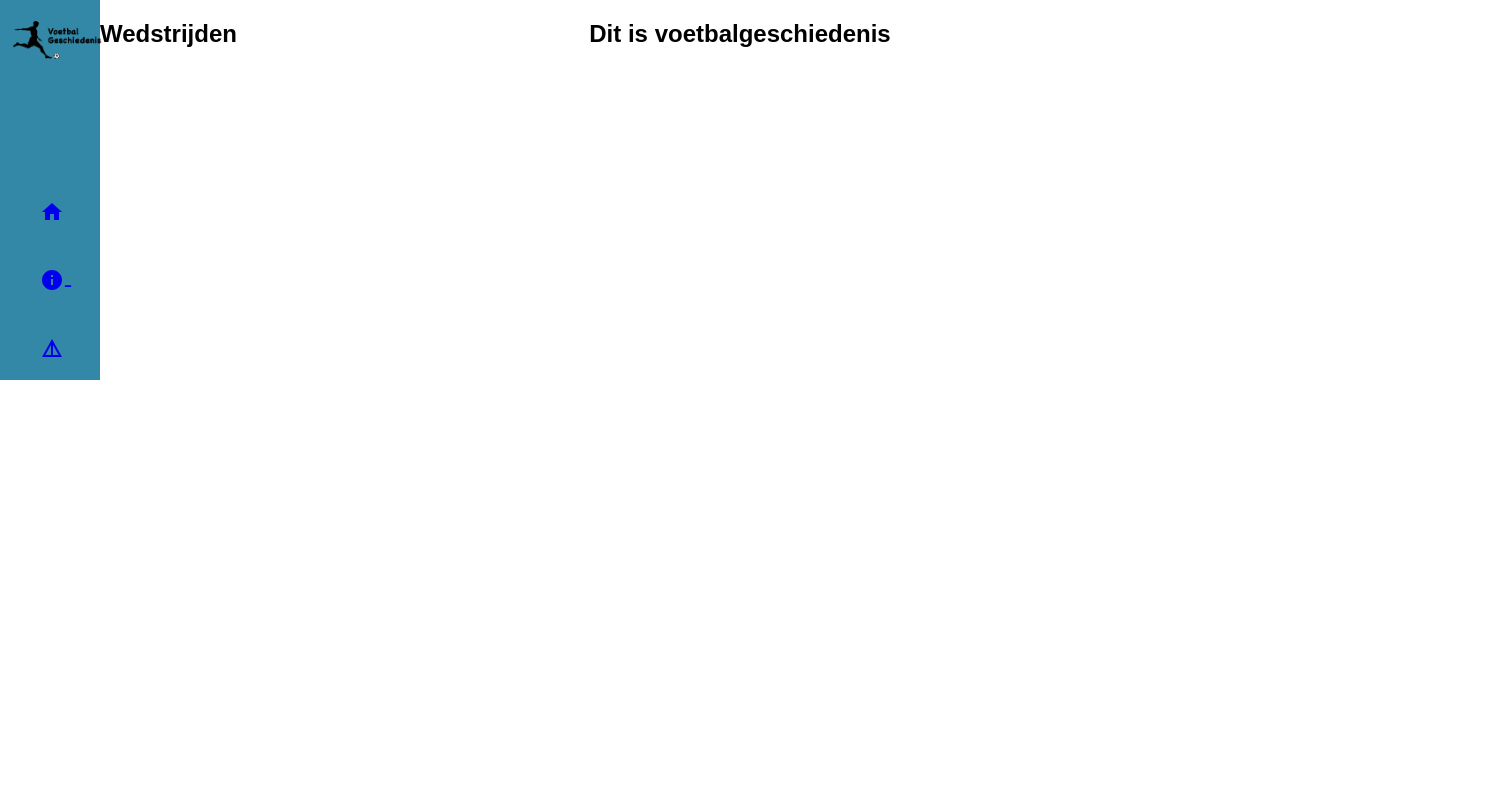
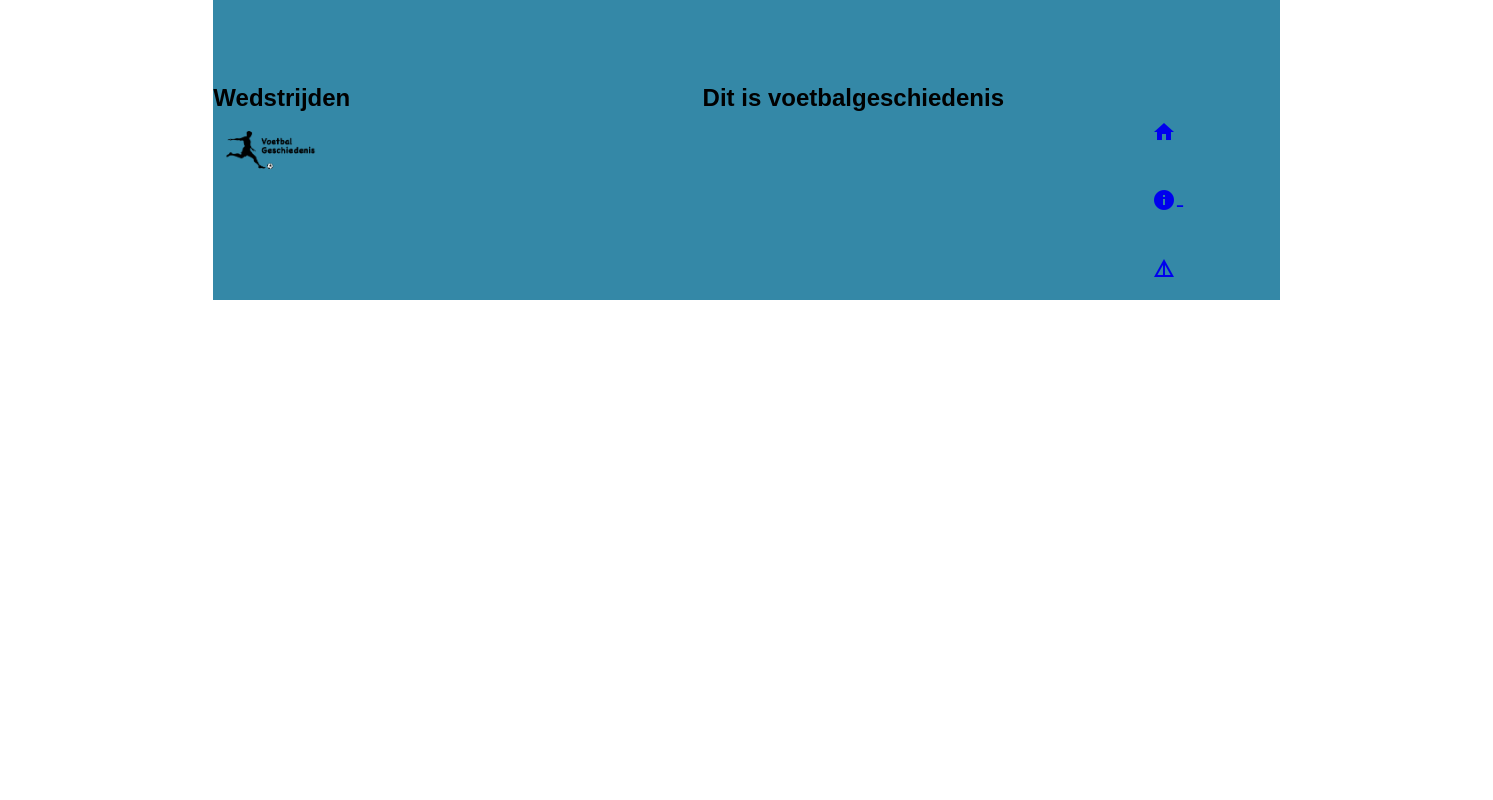
Before and after one commit to RobbertBons/Voetbalgeschiedenis, an Angular app in the folder Voetbalgeschiedenis/: page / in a window 1280 px wide. Shown: the top 800 px of the page, 1493 px wide, since content can reach past the window. Built offline with nearby package versions, Linux system fonts and the light colour scheme.

Commit message:
Update app.component.scss

```diff
--- a/Voetbalgeschiedenis/src/app/app.component.scss
+++ b/Voetbalgeschiedenis/src/app/app.component.scss
@@ -4,9 +4,28 @@
     font-family: sans-serif;
     box-sizing: border-box;
 }
+
 main{
     display: grid;
-    grid-template-columns: 100px 1fr;
-    grid-template-rows: 1fr;
-    height: 100vh;
+    grid-template-columns: repeat(6,1fr);
+    grid-template-rows: 8vh 17vh 17vh 17vh 17vh 17vh 17vh;
+    grid-template-areas:
+    "logo navigatie navigatie navigatie navigatie navigatie"
+    ". con con con con con"
+    ". con con con con con"
+    ". con con con con con"
+    ". con con con con con"
+    "footer footer footer footer footer footer";
 }
+
+.navigatie{
+    grid-area: navigatie;
+}
+
+.nav{
+    grid-area: con;
+}
+
+.content{
+    grid-area: con;
+}
```
